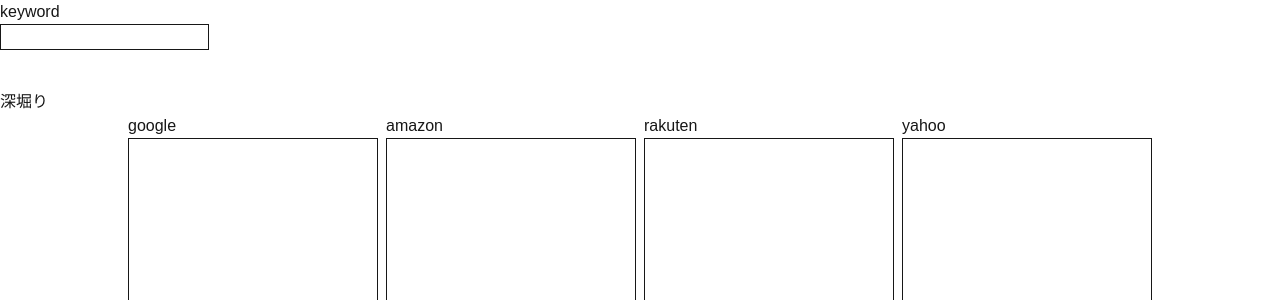
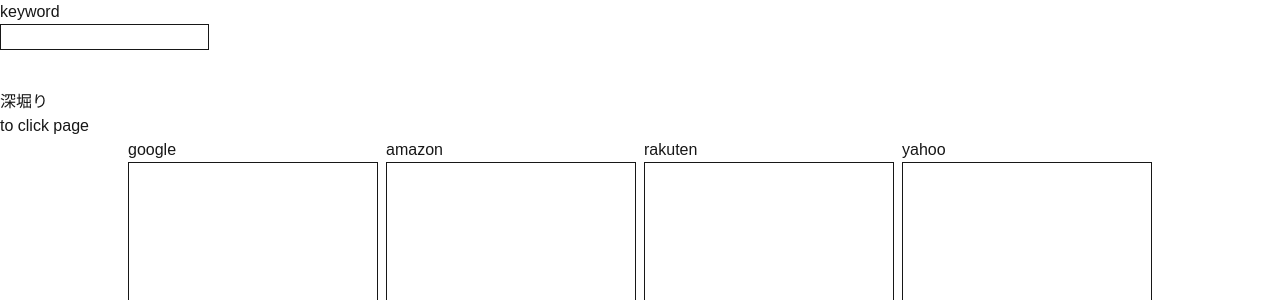
Before and after one commit to OhmuraYuta/kwus, a Next.js app in the folder my-app/: page / in a window 1280 px wide. Shown: the top 300 px of the page. Built offline with nearby package versions, Linux system fonts and the light colour scheme.

Commit message:
add: クリックページリンク

```diff
--- a/my-app/src/app/page.tsx
+++ b/my-app/src/app/page.tsx
@@ -59,6 +59,7 @@
       />
 
       <Link href="/deep-dive" className='block'>深堀り</Link>
+      <Link href="click">to click page</Link>
 
       <DisplaySuggests suggests={suggests} />
     </div>
```
